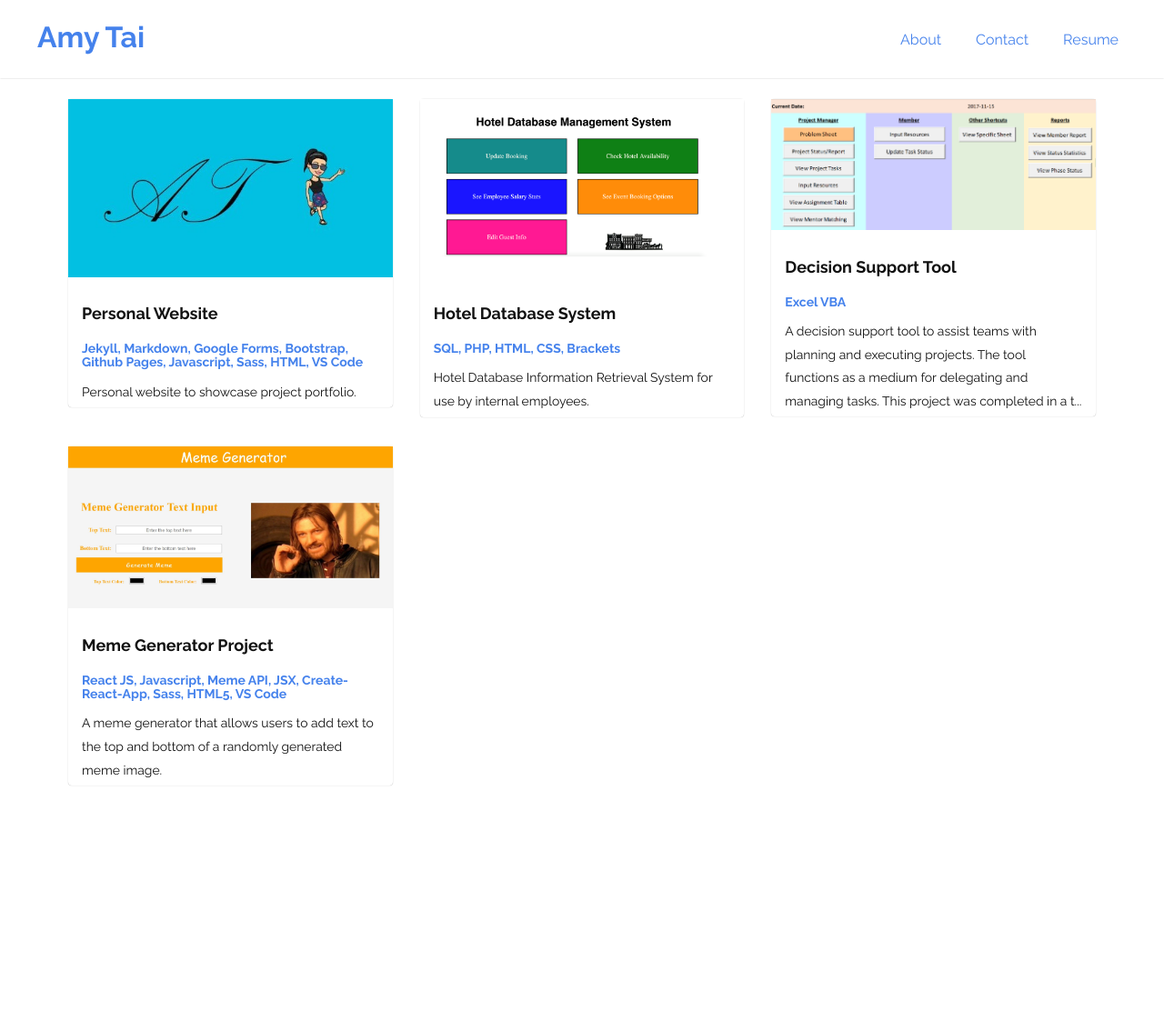
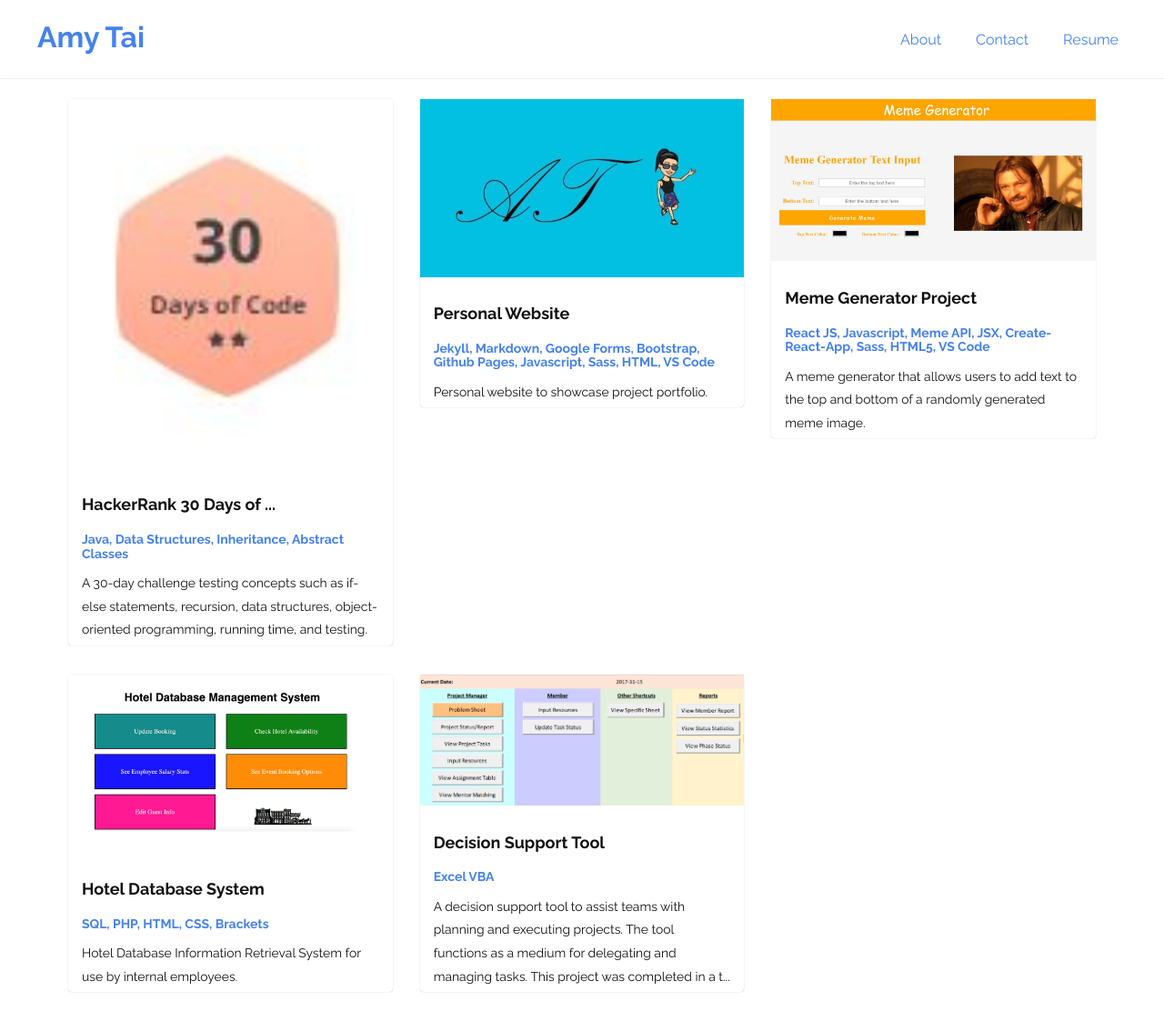
Before and after one commit to catai9/catai9.github.io, a Jekyll site: the page built from index.html, in a window 1280 px wide. Shown: the whole page at 91% size. Built offline with Jekyll 4.4.1, drawn with Linux system fonts in a browser that asks for light colours; the list of posts is cut into pages by our own code; before the commit the page ends 900 px from its top, so only the background shows below that.

Commit message:
Revised dates on the project posts and added a hackerrank post

```diff
--- a/_posts/2017-11-13-decision-support-tool.markdown
+++ b/_posts/2017-11-13-decision-support-tool.markdown
@@ -1,7 +1,7 @@
 ---
 layout: post
 title:  "Decision Support Tool"
-date:   2019-08-20 10:51:47 +0530
+date:   2017-11-13 10:51:47 +0530
 technologies: Excel VBA
 github: https://github.com/catai9/decision-support-tool
 img: decision-support-tool.png
--- a/_posts/2019-09-29-meme-generator-project.markdown
+++ b/_posts/2019-09-29-meme-generator-project.markdown
@@ -1,7 +1,7 @@
 ---
 layout: post
 title:  "Meme Generator Project"
-date:   2018-09-29 10:51:47 +0530
+date:   2019-09-29 10:51:47 +0530
 technologies:  React JS, Javascript, Meme API, JSX, Create-React-App, Sass, HTML5, VS Code
 github: https://github.com/catai9/meme-generator
 img: meme-generator-project.JPG
--- /dev/null
+++ b/_posts/2019-10-07-hackerrank-30daysofcode.markdown
@@ -0,0 +1,18 @@
+---
+layout: post
+title:  "HackerRank 30 Days of Code"
+date:   2019-10-07 10:51:47 +0530
+technologies:  Java, Data Structures, Inheritance, Abstract Classes
+github: https://github.com/catai9/hackerrank-30daysofcode
+img: hackerrank-30days.JPG
+---
+
+A 30-day challenge testing concepts such as if-else statements, recursion, data structures, object-oriented programming, running time, and testing.
+
+When preparing for a coding interview, I discovered HackerRank and its contests. I chose to embark on a "30 Days of Code" challenge to refresh my Java coding skills before working on harder questions.
+
+The following Github link contains my answers to select key questions in the 30 day challenge that I believe highlight important Java concepts.
+
+Link to [Github Code]({{page.github}}).
+
+Technologies used include {{page.technologies}}.
```
Also changed, not shown: images/hackerrank-30days.JPG (added).
